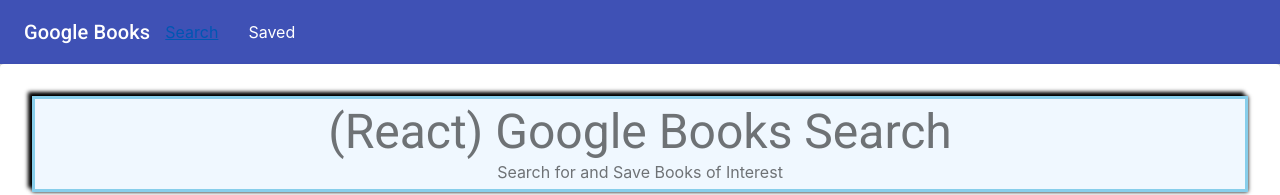
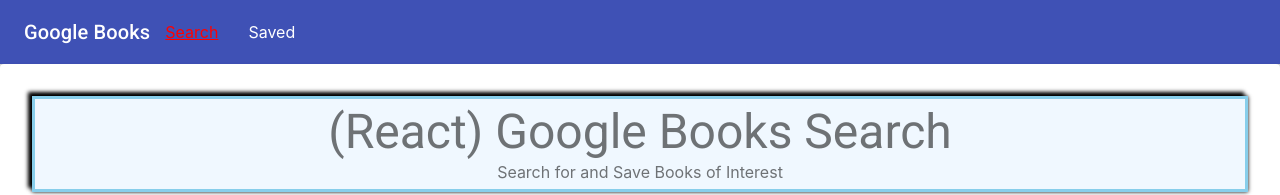
Before and after one commit to code-monkey713/google-book-search, a React (Create React App) app in the folder client/: page / in a window 1280 px wide. In both pictures the pointer is over the link "Search". Shown: the top 195 px of the page. Built offline with nearby package versions, Linux system fonts and the light colour scheme; the HTML template or start-up script is replaced by a standard one.

Commit message:
fixed issue with UI link hover (a) to red

```diff
--- a/client/src/App.css
+++ b/client/src/App.css
@@ -6,6 +6,10 @@
     sans-serif;
   -webkit-font-smoothing: antialiased;
   -moz-osx-font-smoothing: grayscale;
+}
+
+a:hover {
+  color: red;
 }
 
 code {
```
